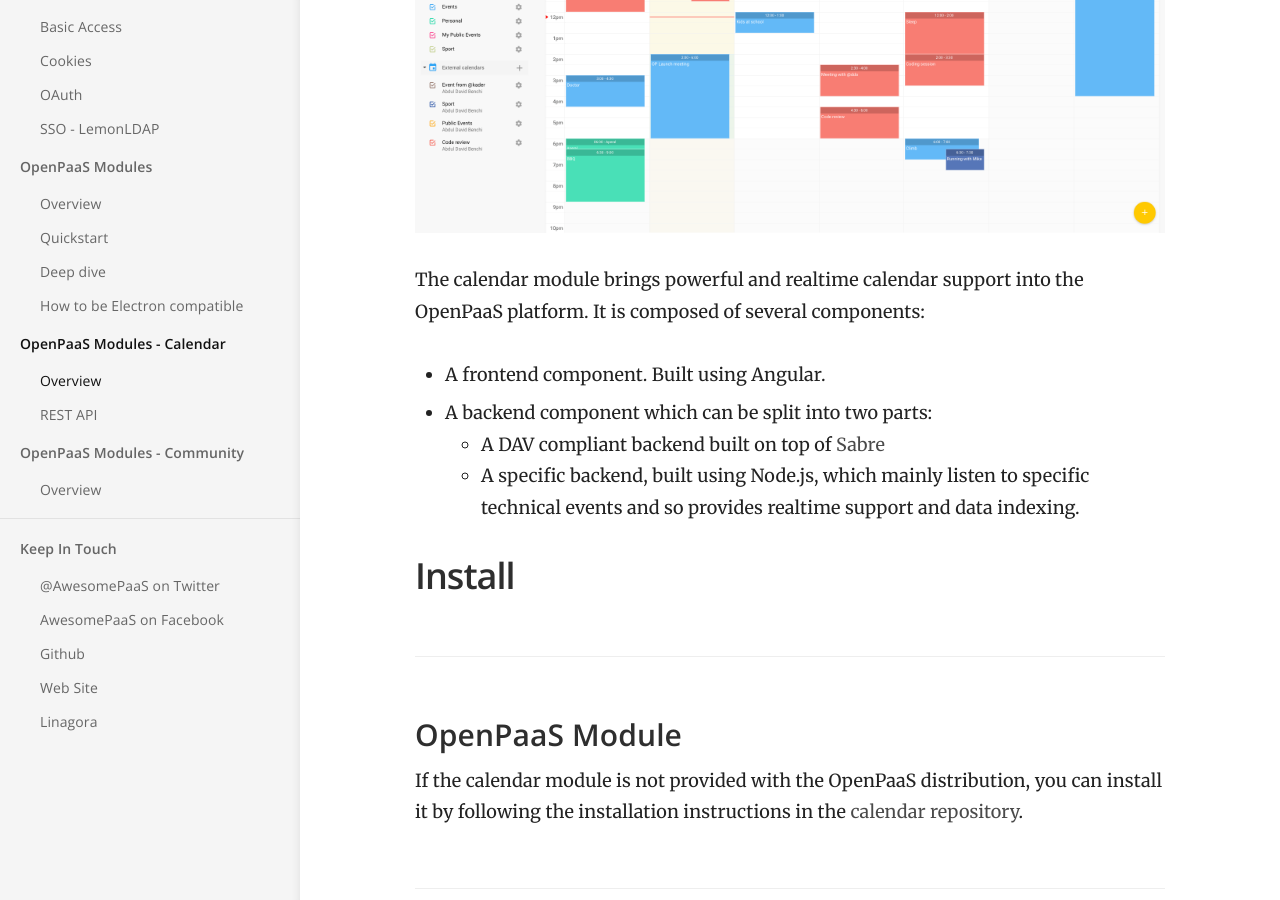
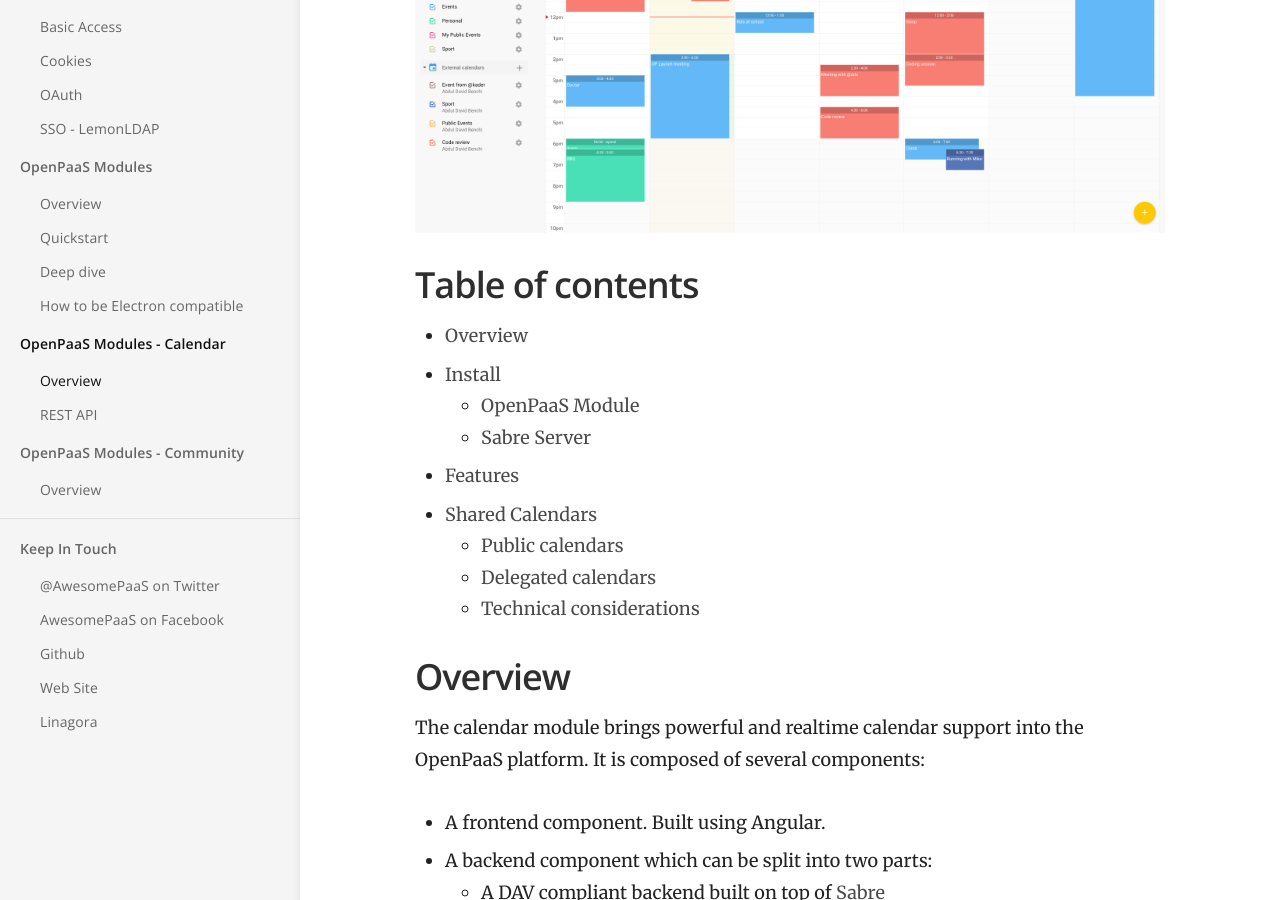
Before and after one commit to linagora/openpaas-doc, a Jekyll site: the page built from _docs/modules/calendar/index.md, in a window 1280 px wide and 900 px high, scrolled down 353 px. Built offline with Jekyll 4.4.1, drawn with Linux system fonts in a browser that asks for light colours; nearby versions of some CDN libraries; a script that is not in the unit is left out.

Commit message:
#7 Add ToCs

```diff
--- a/_docs/modules/calendar/index.md
+++ b/_docs/modules/calendar/index.md
@@ -5,6 +5,14 @@
 ---
 
 ![The calendar module](/images/modules/calendar/calendar.png)
+
+## Table of contents
+{:.no_toc}
+
+* Here is the ToC, this line is needed to generate...
+{:toc}
+
+## Overview
 
 The calendar module brings powerful and realtime calendar support into the OpenPaaS platform.
 It is composed of several components:
```
Also changed, not shown: _docs/apis/web.md (+8 -0 lines), _docs/modules/calendar/api.md (+6 -0 lines), _docs/modules/howto/index.md (+8 -0 lines), _docs/modules/howto/quickstart.md (+8 -0 lines).
